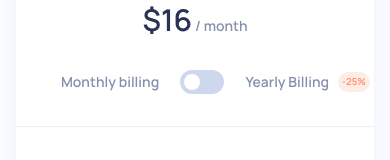
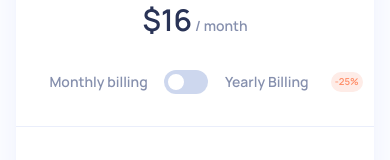
Before and after one commit to CassandraGoose/front-end-challenges, a React (Vite) app in the folder pricing-component/: page / in a window 390 px wide. Shown: the part 420-580 px from the top of the page. Built offline with nearby package versions, Linux system fonts and the light colour scheme.

Commit message:
adjust billing layout for mobile"

```diff
--- a/pricing-component/src/Pricing/BillingToggle.tsx
+++ b/pricing-component/src/Pricing/BillingToggle.tsx
@@ -1,34 +1,40 @@
 import { useState } from "react";
 import { ISliderValue } from "../interfaces";
 
-export default function BillingToggle({ currentSliderValue }: { currentSliderValue: ISliderValue }) {
+export default function BillingToggle({
+  currentSliderValue,
+}: {
+  currentSliderValue: ISliderValue;
+}) {
   const [checked, setChecked] = useState(false);
 
   return (
     <>
       <p>
         <span className="text-3xl font-semibold text-dark-desaturated-blue">
-          {checked ? `$${currentSliderValue.price * 0.75}` : `$${currentSliderValue.price}`}
+          {checked
+            ? `$${currentSliderValue.price * 0.75}`
+            : `$${currentSliderValue.price}`}
         </span>{" "}
         / month
       </p>
-      <label className="flex items-center justify-between w-3/4">
-        <span>Monthly billing</span>
+      <label className="w-full grid md:grid-cols-9">
+        <span className="col-start-3 col-end-5 flex justify-center items-center">Monthly billing</span>
+        <div className="col-start-5 col-end-5 flex justify-center items-center">
           <input
             type="checkbox"
             checked={checked}
             onChange={() => setChecked(!checked)}
             className="sr-only peer"
           />
-        <div
-          className="relative w-11 h-6 bg-less-light-grayish-blue hover:bg-primary rounded-full peer peer-focus:ring-4 peer-focus:ring-red-300 dark:peer-focus:ring-red-800 dark:bg-gray-700 peer-checked:after:translate-x-full rtl:peer-checked:after:-translate-x-full after:bg-[white] after:border-2 after:border-less-light-grayish-blue after:content-[''] after:absolute after:top-0.5 after:start-[2px] after:bg-white after:border-gray-300 after:border after:rounded-full after:h-5 after:w-5 after:transition-all dark:border-gray-600 peer-checked:bg-red-600"
-        ></div>
-        <span>
-          Yearly Billing
-          <span className="absolute right-5 rounded-full px-1 text-[0.6rem] font-semibold bg-light-grayish-red text-light-red">
+          <div className="relative w-11 h-6 bg-less-light-grayish-blue hover:bg-primary rounded-full peer peer-focus:ring-4 peer-focus:ring-red-300 dark:peer-focus:ring-red-800 dark:bg-gray-700 peer-checked:after:translate-x-full rtl:peer-checked:after:-translate-x-full after:bg-[white] after:border-2 after:border-less-light-grayish-blue after:content-[''] after:absolute after:top-0.5 after:start-[2px] after:bg-white after:border-gray-300 after:border after:rounded-full after:h-5 after:w-5 after:transition-all dark:border-gray-600 peer-checked:bg-red-600"></div>
+        </div>
+        <span className="flex justify-center items-center col-start-6 col-end-8">Yearly Billing</span>
+        <div className="col-start-9 col-end-9 flex items-center">
+          <span className="rounded-full px-1 text-[0.6rem] font-semibold bg-light-grayish-red text-light-red">
             -25%
           </span>
-        </span>
+        </div>
       </label>
     </>
   );
```
Lines whose indentation alone changed are shown as unchanged.
